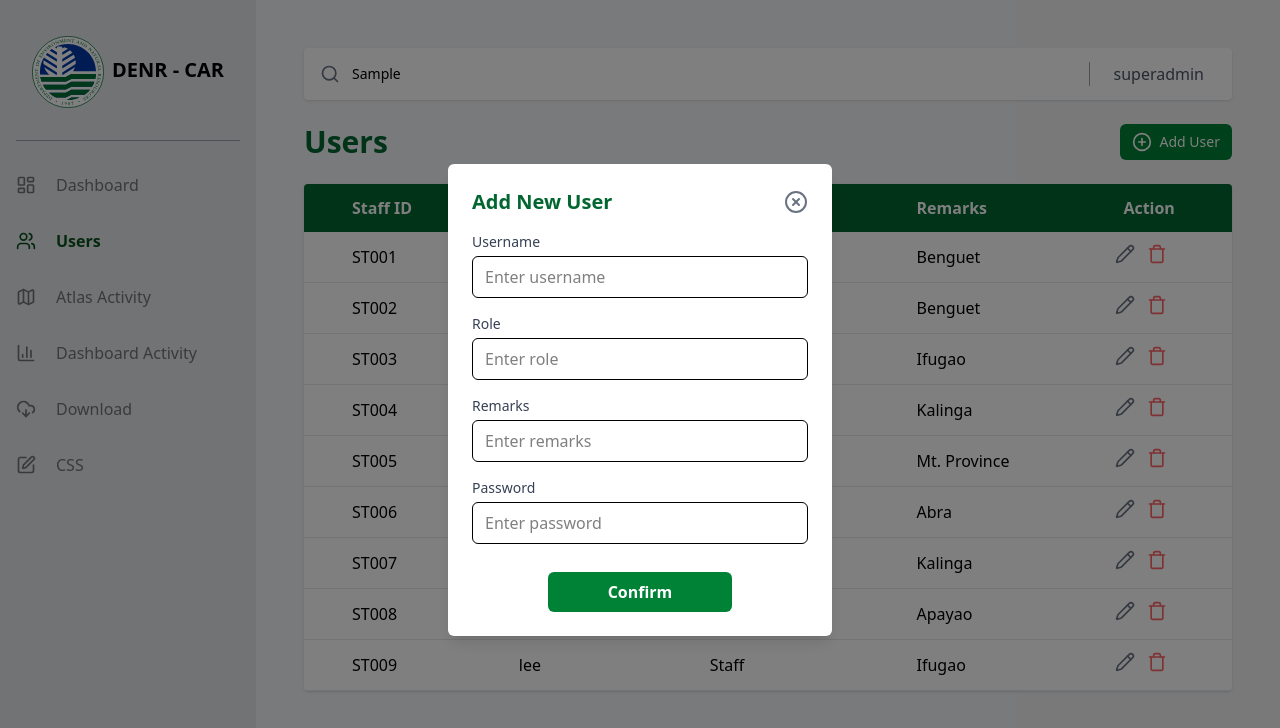
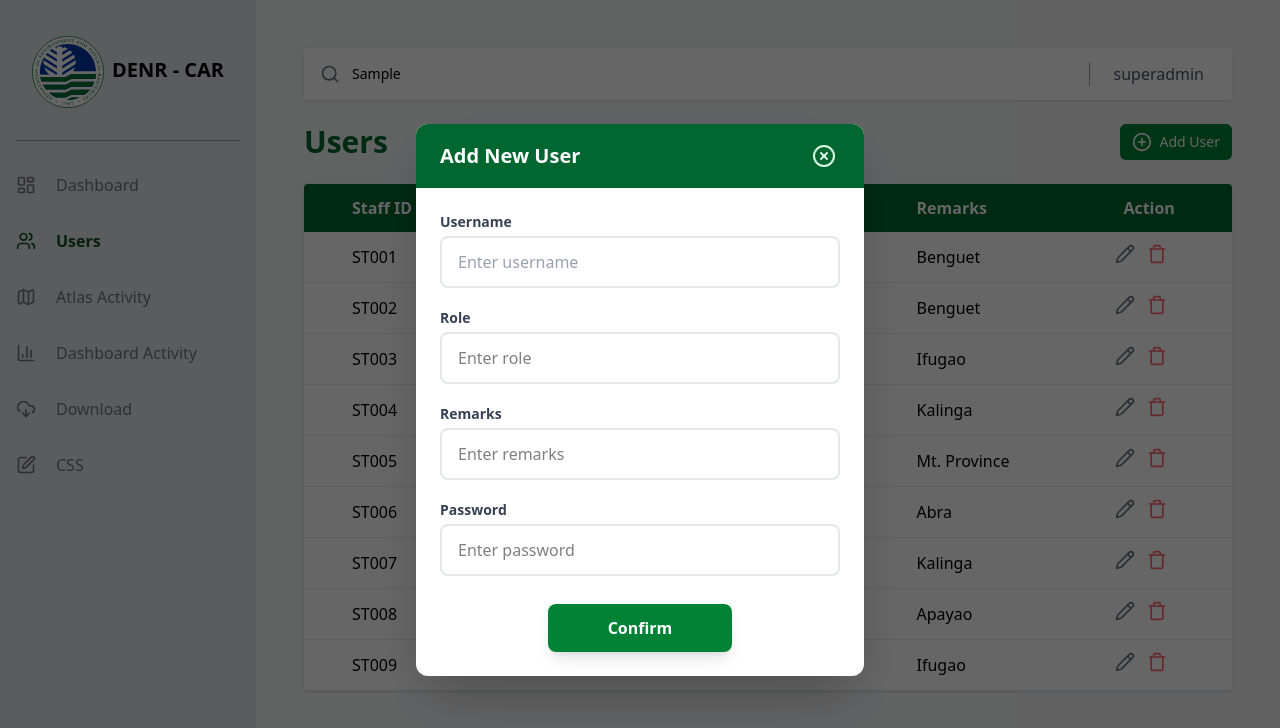
Before and after one commit to team-kotl/terramap-admin, a React (Vite) app: page /users in a window 1280 px wide. Both pictures are taken after typing "Sample" into the empty fields and a click on the button "Add User". Shown: the top 728 px of the page. Built offline with nearby package versions, Linux system fonts and the light colour scheme.

Commit message:
Fixed modal of add new user

```diff
--- a/src/pages/Users.jsx
+++ b/src/pages/Users.jsx
@@ -5,15 +5,15 @@ const Users = () => {
   const [isModalOpen, setIsModalOpen] = useState(false);
 
   const users = [
-    {staffId: "ST001", username: "janedoe", role: "Admin", remarks: "Benguet" },
-    {staffId: "ST002", username: "justincabuena", role: "Staff", remarks: "Benguet"},
-    {staffId: "ST003", username: "andrewigs", role: "Staff", remarks: "Ifugao"},
-    {staffId: "ST004", username: "bryce", role: "Manager", remarks: "Kalinga"},
-    {staffId: "ST005", username: "stephdrew", role: "Staff", remarks: "Mt. Province"},
-    {staffId: "ST006", username: "morrows", role: "Staff", remarks: "Abra" },
-    {staffId: "ST007", username: "petergrf", role: "Admin", remarks: "Kalinga"},
-    {staffId: "ST008", username: "mgnfox", role: "Staff", remarks: "Apayao" },
-    {staffId: "ST009", username: "lee", role: "Staff", remarks: "Ifugao" },
+    { staffId: "ST001", username: "janedoe", role: "Admin", remarks: "Benguet",},
+    { staffId: "ST002", username: "justincabuena", role: "Staff", remarks: "Benguet",},
+    { staffId: "ST003", username: "andrewigs", role: "Staff", remarks: "Ifugao",},
+    { staffId: "ST004", username: "bryce", role: "Manager", remarks: "Kalinga",},
+    { staffId: "ST005", username: "stephdrew", role: "Staff", remarks: "Mt. Province",},
+    { staffId: "ST006", username: "morrows", role: "Staff", remarks: "Abra" },
+    { staffId: "ST007", username: "petergrf", role: "Admin", remarks: "Kalinga",},
+    { staffId: "ST008", username: "mgnfox", role: "Staff", remarks: "Apayao" },
+    { staffId: "ST009", username: "lee", role: "Staff", remarks: "Ifugao" },
   ];
 
   return (
@@ -81,67 +81,76 @@ const Users = () => {
       </div>
 
       {isModalOpen && (
-        <div className="fixed inset-0 bg-black/50 bg-opacity-50 flex items-center justify-center z-50">
-          <div className="bg-white rounded-md shadow-lg p-6 w-96 relative">
-            <div className="flex justify-between items-center mb-4">
-              <h2 className="text-xl font-bold text-green-800">Add New User</h2>
+        <div className="fixed inset-0 bg-black/60 flex items-center justify-center z-50 p-4">
+          <div className="bg-white rounded-xl shadow-2xl w-full max-w-md relative transform transition-all duration-300 ease-out">
+            <div className="bg-green-800 rounded-t-xl px-6 py-4">
+              <div className="flex justify-between items-center">
+                <h2 className="text-xl font-bold text-white">Add New User</h2>
                 <button
                   onClick={() => setIsModalOpen(false)}
-                className="text-gray-500 hover:text-red-600"
+                  className="text-green-100 hover:text-white hover:bg-green-700 rounded-full p-1 transition-colors duration-200"
                 >
                   <CircleX className="h-6 w-6" />
                 </button>
               </div>
-            <form className="space-y-4">
-              <div>
-                <label className="block text-sm font-medium text-gray-700 mb-1">
+            </div>
+
+            <div className="px-6 py-6">
+              <form className="space-y-5">
+                <div className="space-y-1">
+                  <label className="block text-sm font-semibold text-gray-700">
                     Username
                   </label>
                   <input
                     type="text"
                     placeholder="Enter username"
-                  className="w-full px-3 py-2 border rounded-md focus:outline-none focus:ring-0"
+                    className="w-full px-4 py-3 border-2 border-gray-200 rounded-lg focus:outline-none focus:border-green-700  placeholder-gray-400"
                   />
                 </div>
-               <div>
-                <label className="block text-sm font-medium text-gray-700 mb-1">
+
+                <div className="space-y-1">
+                  <label className="block text-sm font-semibold text-gray-700">
                     Role
                   </label>
                   <input
                     type="text"
                     placeholder="Enter role"
-                  className="w-full px-3 py-2 border rounded-md focus:outline-none focus:ring-0"
+                    className="w-full px-4 py-3 border-2 border-gray-200 rounded-lg focus:outline-none focus:border-green-700  placeholder-gray-40"
                   />
                 </div>
-               <div>
-                <label className="block text-sm font-medium text-gray-700 mb-1">
+
+                <div className="space-y-1">
+                  <label className="block text-sm font-semibold text-gray-700">
                     Remarks
                   </label>
                   <input
                     type="text"
                     placeholder="Enter remarks"
-                  className="w-full px-3 py-2 border rounded-md focus:outline-none focus:ring-0"
+                    className="w-full px-4 py-3 border-2 border-gray-200 rounded-lg focus:outline-none focus:border-green-700  placeholder-gray-40"
                   />
                 </div>
-              <div>
-                <label className="block text-sm font-medium text-gray-700 mb-1">
+
+                <div className="space-y-1">
+                  <label className="block text-sm font-semibold text-gray-700">
                     Password
                   </label>
                   <input
                     type="password"
                     placeholder="Enter password"
-                  className="w-full px-3 py-2 border rounded-md focus:outline-none focus:ring-0"
+                    className="w-full px-4 py-3 border-2 border-gray-200 rounded-lg focus:outline-none focus:border-green-700  placeholder-gray-40"
                   />
                 </div>
-              <div className="flex justify-center">
+
+                <div className="pt-2 flex justify-center">
                   <button
                     type="submit"
-                  className="px-15 py-2 mt-3 bg-green-700 hover:bg-green-800 text-white rounded-md font-semibold justify-center"
+                    className="px-15 py-3 bg-green-700 hover:from-green-700 hover:to-green-800 text-white rounded-lg font-semibold shadow-lg hover:shadow-xl transform hover:scale-[1.02] active:scale-[0.98] transition-all duration-200"
                   >
                     Confirm
                   </button>
                 </div>
               </form>
+            </div>
           </div>
         </div>
       )}
```
Lines whose indentation alone changed are shown as unchanged.
